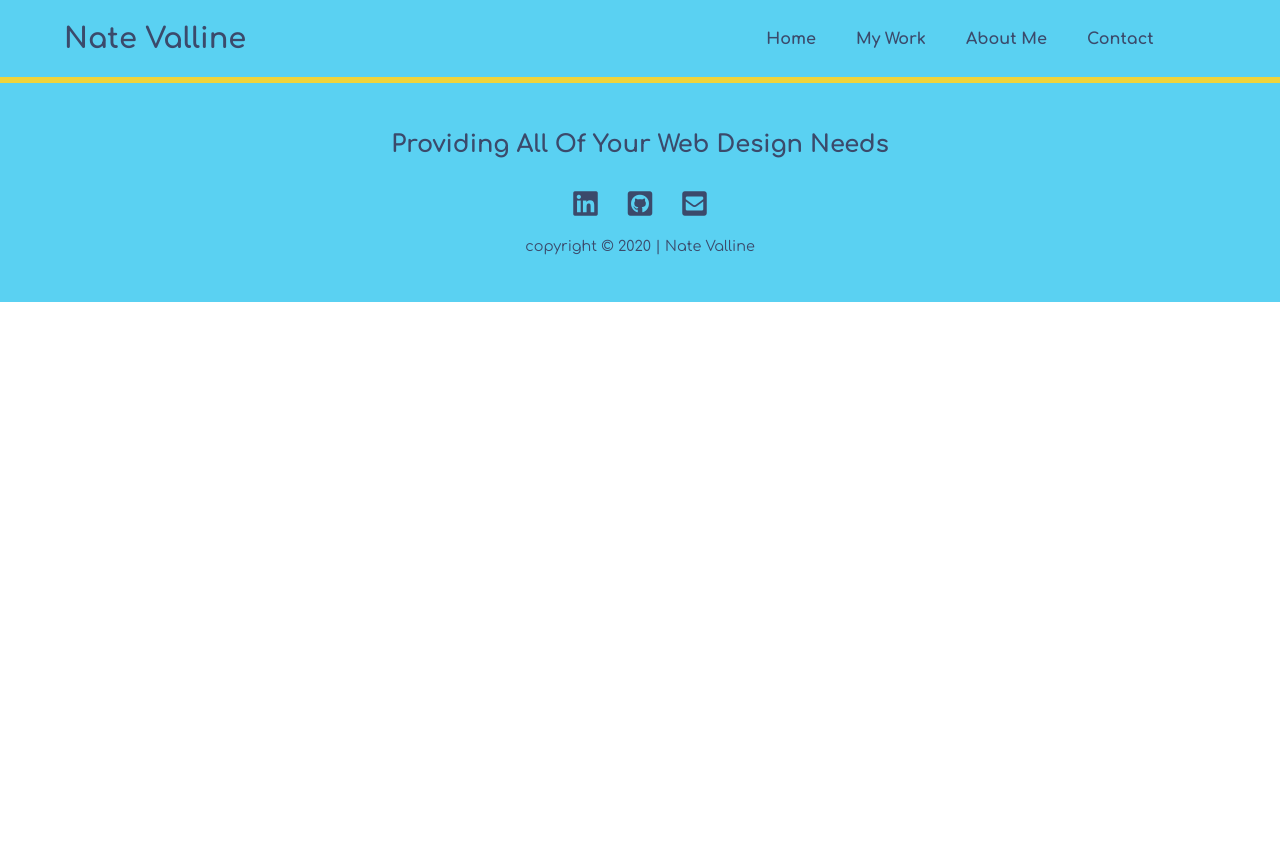
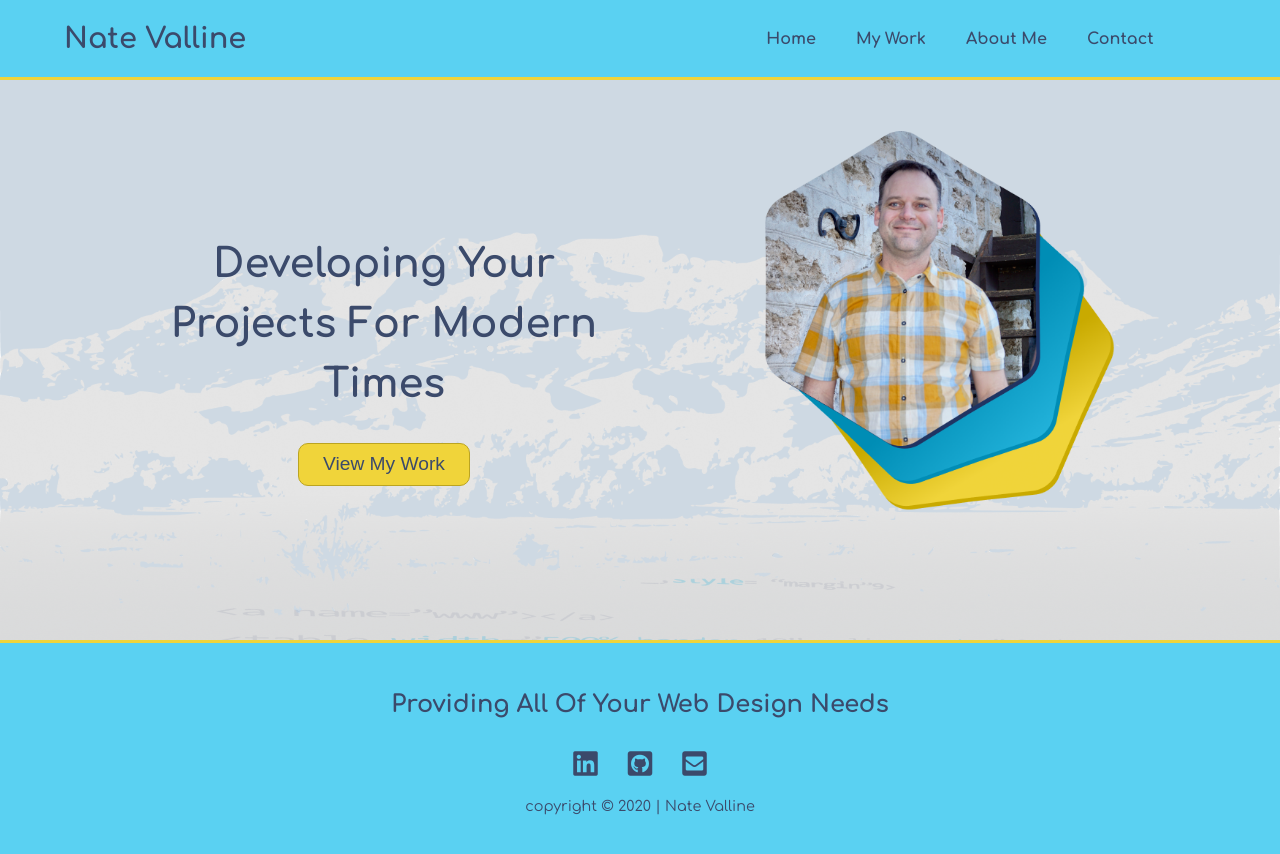
Before and after one commit to nvalline/portfolio-v3, a React (Create React App) app: page / in a window 1280 px wide. Shown: the top 854 px of the page. Before the commit the page ends 800 px from the top, so only its background shows below. Built offline with nearby package versions, Linux system fonts and the light colour scheme.

Commit message:
adjusted homepage in package.json

```diff
--- a/package.json
+++ b/package.json
@@ -1,5 +1,5 @@
 {
-  "homepage": "https://nvalline.github.io/portfolio-v3",
+  "homepage": "https://nvalline.github.io/portfolio-v3/",
   "name": "develop",
   "version": "0.1.0",
   "private": true,
--- a/src/App.js
+++ b/src/App.js
@@ -15,7 +15,7 @@ function App() {
     <Router>
       <div className="main">
         <Header />
-        <Route exact path="/portfolio-v3/" component={Home} />
+        <Route exact path="/" component={Home} />
         <Route exact path="/about" component={About} />
         <Route exact path="/my-work" component={Work} />
         <Route exact path="/contact" component={Contact} />
```
